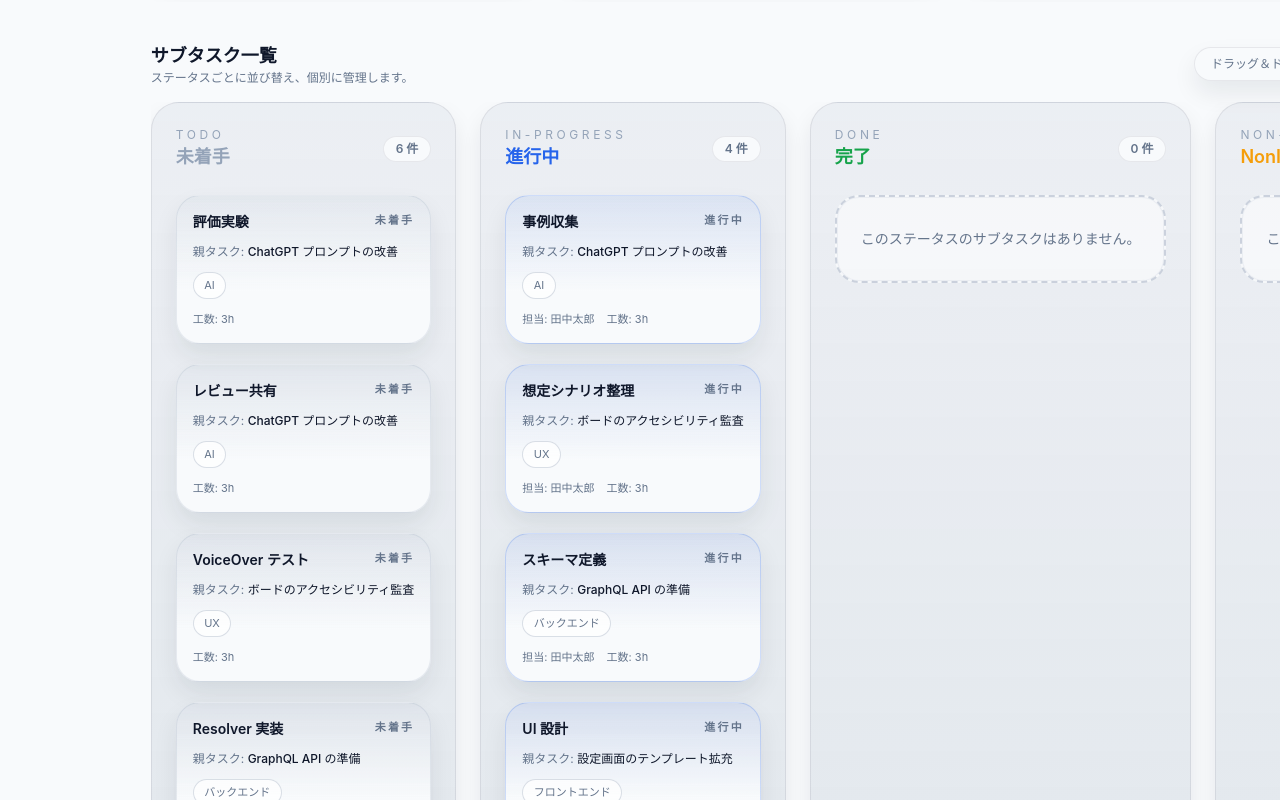
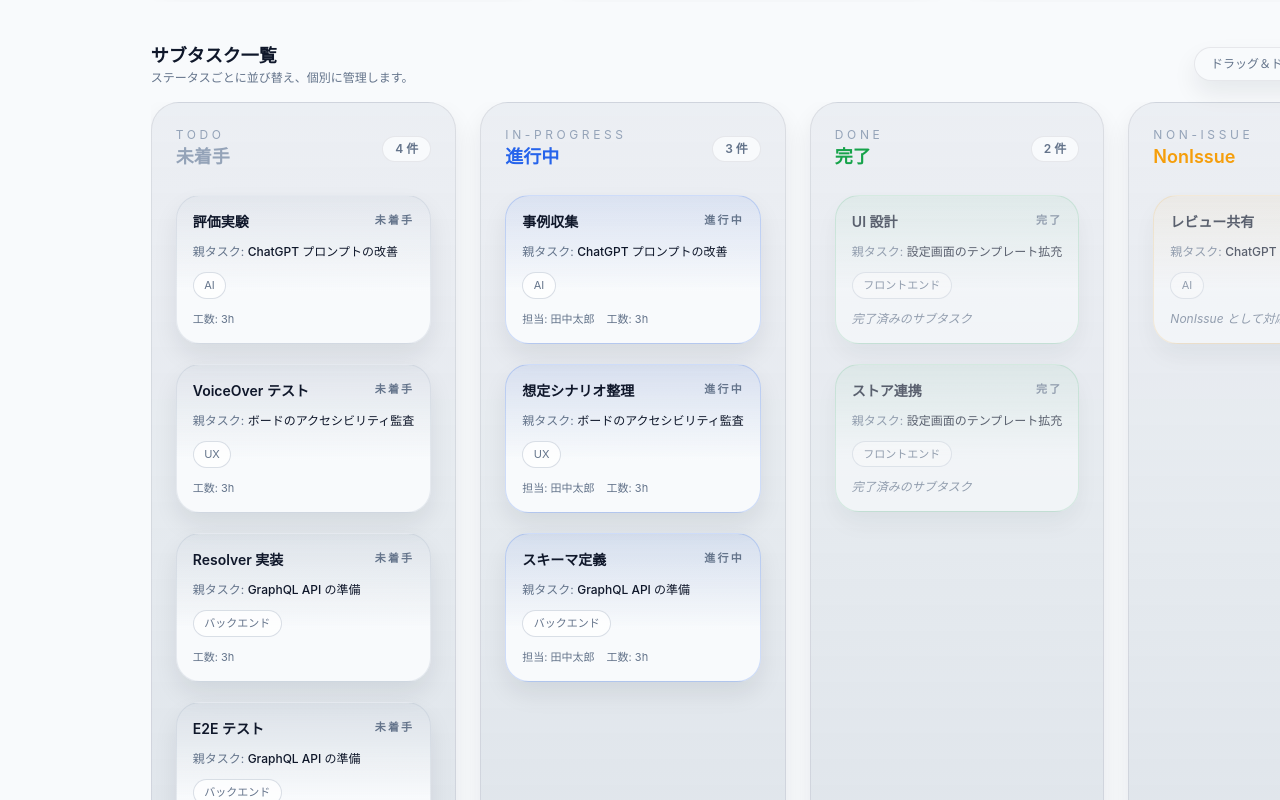
Before and after one commit to ist-h-i/todo-generator, an Angular app in the folder frontend/: page /board in a window 1280 px wide. Shown: the part 900-1700 px from the top of the page. Built offline with nearby package versions, Linux system fonts and the light colour scheme.

Commit message:
Merge remote-tracking branch 'origin/main' into work
# Conflicts:
#	frontend/src/app/core/state/workspace-store.ts

```diff
--- a/frontend/src/app/core/state/workspace-fixtures.ts
+++ b/frontend/src/app/core/state/workspace-fixtures.ts
@@ -52,7 +52,9 @@ export const INITIAL_CARDS: Card[] = [
     storyPoints: 5,
     assignee: '田中太郎',
     confidence: 0.74,
-    subtasks: buildSubtasks(['事例収集', '評価実験', 'レビュー共有']),
+    subtasks: buildSubtasks(['事例収集', '評価実験', 'レビュー共有']).map((subtask, index, list) =>
+      index === list.length - 1 ? { ...subtask, status: 'non-issue' } : subtask,
+    ),
     comments: [],
     activities: [],
   },
@@ -91,7 +93,10 @@ export const INITIAL_CARDS: Card[] = [
     priority: 'medium',
     storyPoints: 2,
     assignee: '田中太郎',
-    subtasks: buildSubtasks(['UI 設計', 'ストア連携']),
+    subtasks: buildSubtasks(['UI 設計', 'ストア連携']).map((subtask) => ({
+      ...subtask,
+      status: 'done',
+    })),
     comments: [],
     activities: [],
   },
```
